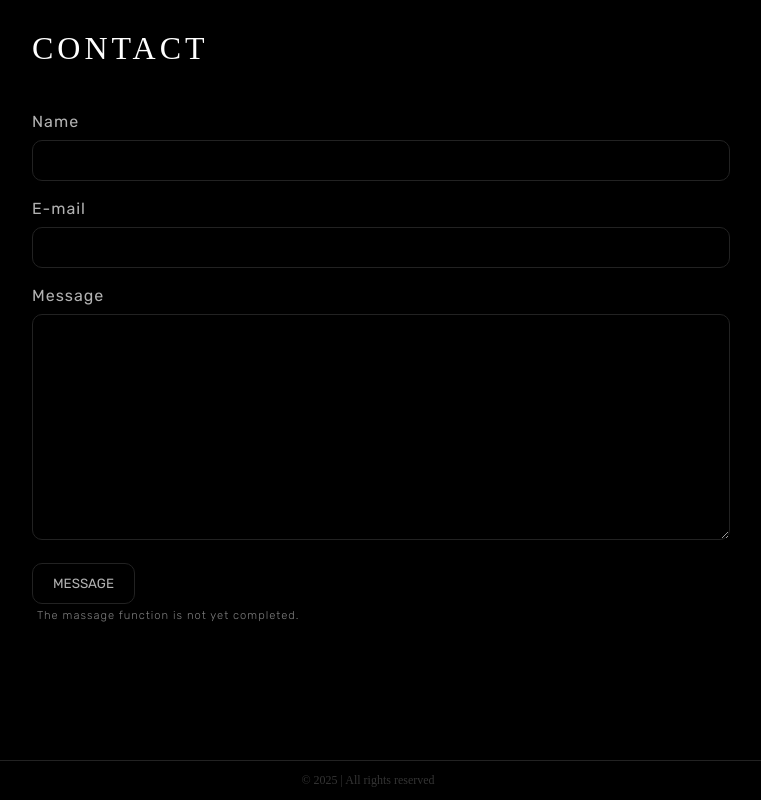
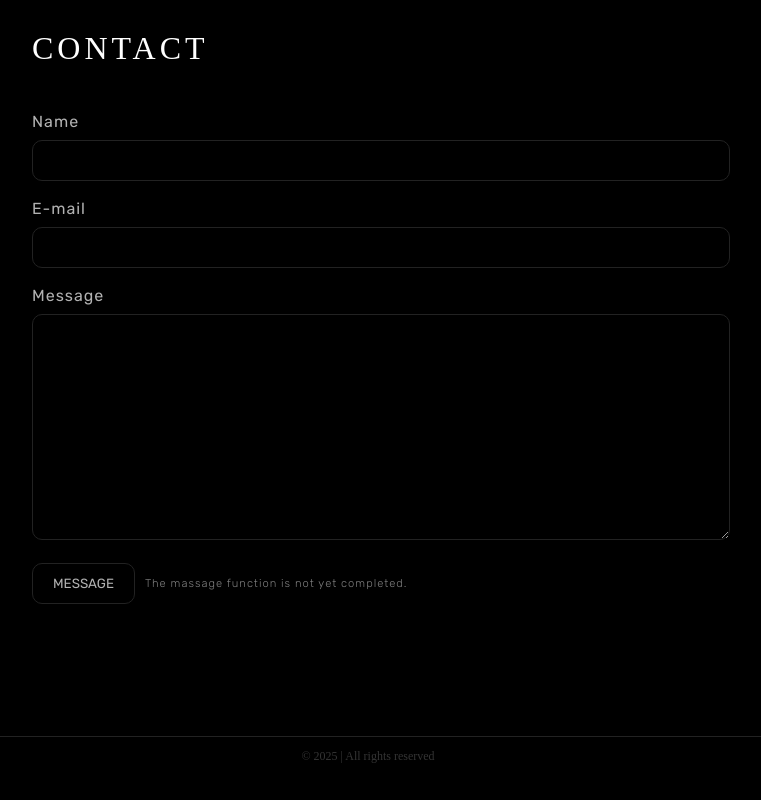
Before and after one commit to qbrbangjile/Aaron_works, a plain HTML site: page index.html in a window 1280 px wide. Shown: the part 2881-3681 px from the top of the page, without its empty margins (352-1113 px from the left). After the commit the page ends 3657 px from the top, so only its background shows below. Drawn offline with Linux system fonts and the light colour scheme; a web font is replaced by a local one.

Commit message:
submit container

```diff
--- a/index.html
+++ b/index.html
@@ -143,8 +143,10 @@
 				<input type="text" id="email" name="email">
 				<label for="message">Message</label>
 				<textarea id="message" name="message" style="height:200px"></textarea>
-				<input type="submit" value="message">
-                <p class="notice">The massage function is not yet completed.</p>
+                <div class="submit-container">
+				    <input type="submit" value="message">
+                    <p class="notice">The massage function is not yet completed.</p>
+                </div>
 			</form>
 		</div>
         </div>
--- a/style.css
+++ b/style.css
@@ -340,7 +340,19 @@ input[type="submit"]:hover {
 	padding: 20px 0;
 }
 
+.notice {
+	font-family: "Rubik", serif;
+	font-weight: 200;
+	font-size: 0.7em;
+	margin: 0;
+	padding-left: 10px;
+	opacity: 0.5;
+}
 
+.submit-container {
+    display: flex;
+    align-items: center;
+}
 /* =========== Folio-1 =========== */
 
 .folio-1-header{
@@ -388,12 +400,3 @@ footer {
 	text-align: center;
 	opacity: 0.2;
 }
-
-.notice {
-	font-family: "Rubik", serif;
-	font-weight: 200;
-	font-size: 0.7em;
-	margin: 0;
-	padding-left: 5px;
-	opacity: 0.5;
-}
```
